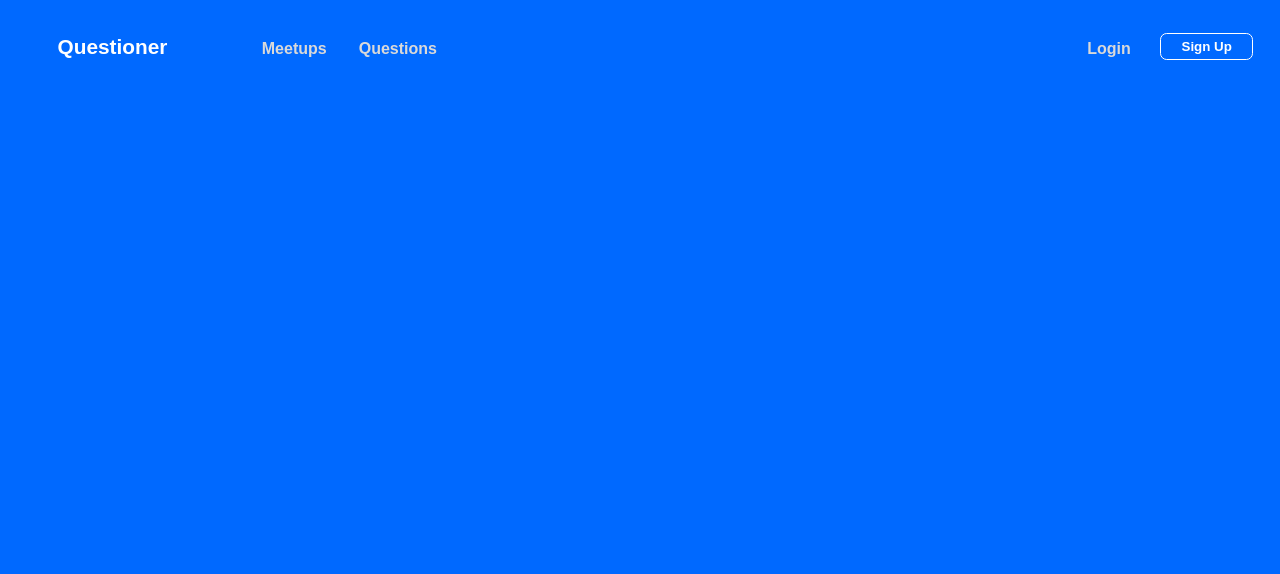
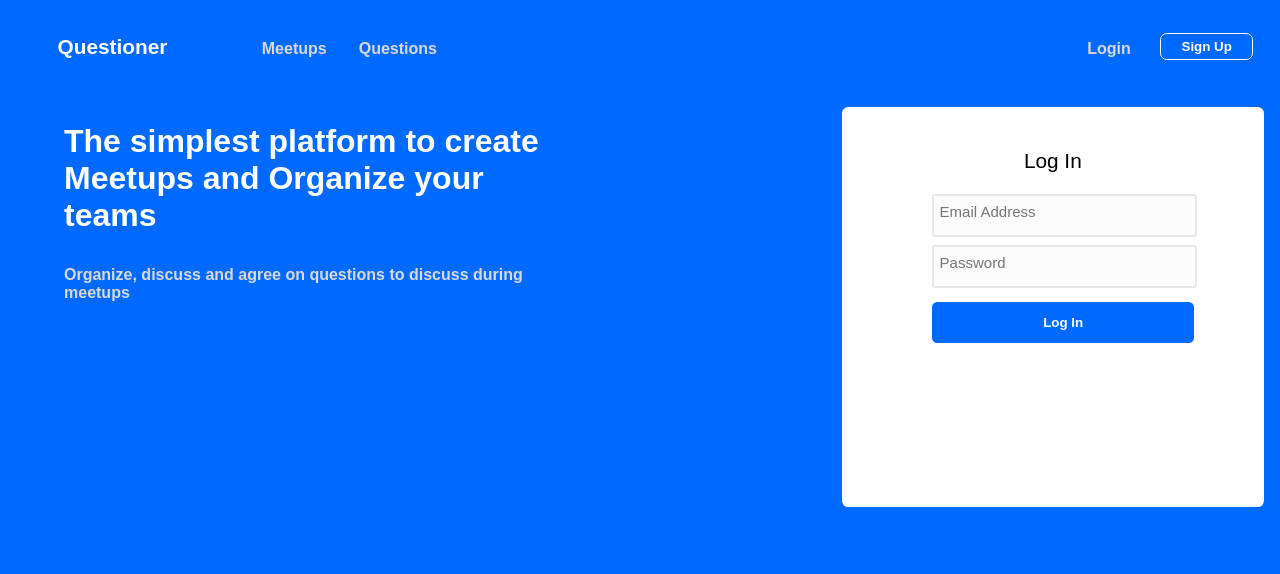
Before and after one commit to Ogutu-Brian/Questioner, a plain HTML site: page UI/index.html in a window 1280 px wide. Drawn offline with Linux system fonts and the light colour scheme.

Commit message:
[Bug #163443889] Add login form

```diff
--- a/UI/css/home.css
+++ b/UI/css/home.css
@@ -63,3 +63,65 @@ nav button{
 nav button:hover{
     background-color:hsl(204, 100%, 50%);
 }
+.home-container .info{
+    color: white;
+    font-weight: bolder;
+    font-size: 2em;
+    margin-left: 2em;
+    float: left;
+    width: 40%;
+}
+.info .small{
+    font-size: 0.5em;
+    color: hsl(0, 0%, 85%);
+}
+.home-container{
+    display: block;
+    height: 30em;
+    margin-top: 2em;
+}
+.home-container .form-container{
+    background-color: white;
+    width: 33%;
+    float: right;
+    margin-top:1em;
+    border-radius: 4px;
+    margin-right: 1em;
+    border-radius: 0.4em;
+    height: 25em;
+}
+.form-container input{
+    width: 60%;
+    padding-left: 0.4em;
+    padding-top: 0.5em;
+    padding-bottom: 1em;
+    margin-top: 0.5em;
+    margin-right: 1em;
+    margin-left: 6em;
+    background: #fcfcfc;;
+    border: 2px solid #e7e7e7;
+    display: block;
+    border-radius: 3px;
+    font-size: 15px;
+    transition: opacity 0.4s;
+    text-align: left;
+    height: auto;
+}
+.btn{
+    background-color:#0069ff;
+    width: 62%;
+    padding-top: 1em;
+    padding-bottom: 1em;
+    margin-top: 1em;
+    border-radius: 0.4em;
+    border-style: none;
+    cursor: pointer;
+    color: white;
+    font-weight: bolder;
+    margin-left: 6.8em;
+}
+.form-container p{
+    margin-top: 2em;
+    text-align: center;
+    font-size: 130%;
+}
--- a/UI/index.html
+++ b/UI/index.html
@@ -19,6 +19,21 @@
             <li class="login"><a href="">Login</a></li>
         </ul>
     </nav>
+    <div class="home-container">
+        <div class="info">
+            <p>The simplest platform to create Meetups and Organize your teams</p>
+            <p class="small">Organize, discuss and agree on questions to discuss during meetups</p>
+        </div>
+        <div class="form-container">
+            <form action="">
+                <p>Log In</p>
+                <input type="text" placeholder="Email Address">
+                <input type="password" placeholder="Password">
+
+                <button class="btn">Log In</button>
+            </form>
+        </div>
+    </div>
 </body>
 
 </html>
```
